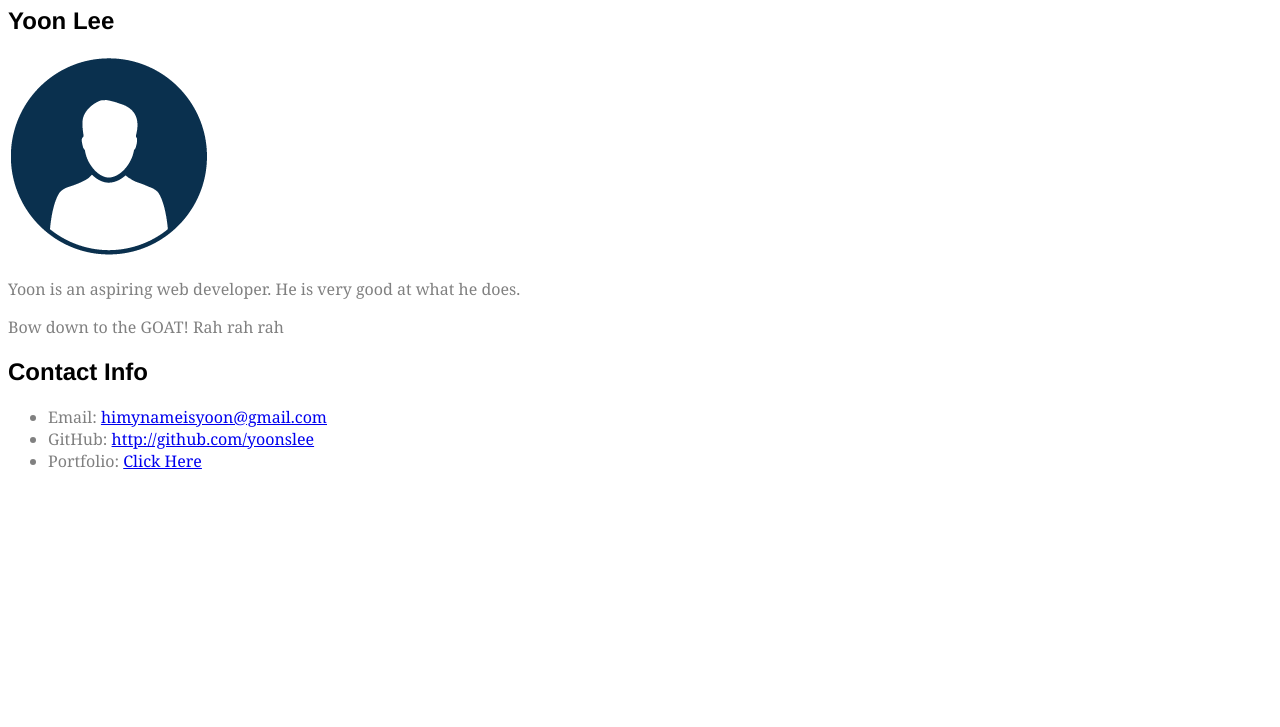
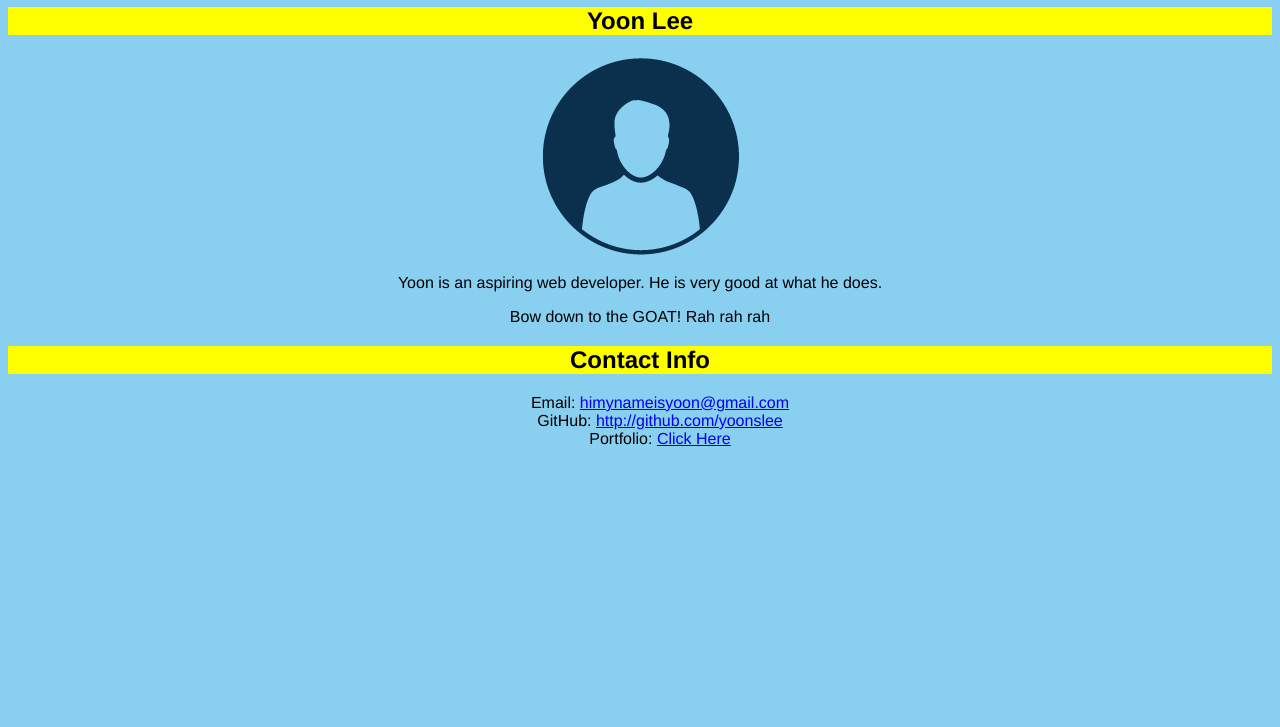
Before and after one commit to grassynull33/student-bio, a plain HTML site: page index.html in a window 1280 px wide. Shown: the part 73-800 px from the top of the page. Drawn offline with Linux system fonts and the light colour scheme.

Commit message:
add more style

```diff
--- a/style.css
+++ b/style.css
@@ -1,13 +1,28 @@
+body {
+	background-color: #89cff0;
+}
+
 h1, h2 {
 	font-family: Helvetica, Arial, sans-serif;
+	background-color: yellow;
+	text-align: center;
 }
 
 p {
-	font-family: Georgia, serif;
-	color: gray;
+	font-family: Helvetica, Arial, sans-serif;
+	text-align: center;
+}
+
+img {
+	display: block;
+	margin: auto;
 }
 
 ul {
-	font-family: Georgia, serif;
-	color: gray;
+	font-family: Helvetica, Arial, sans-serif;
+	text-align: center;
 }
+
+ul li {
+	list-style: none;
+}
```
